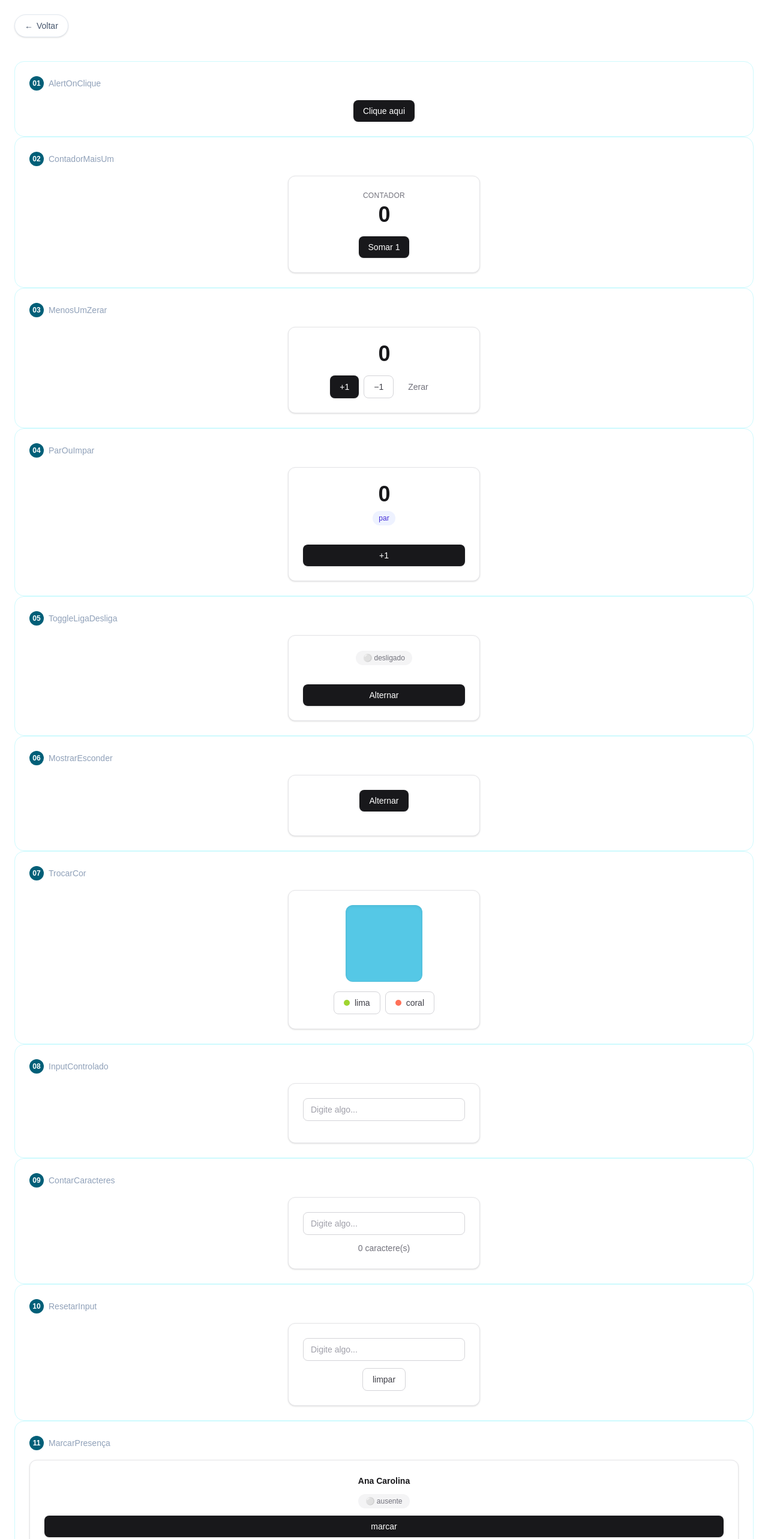
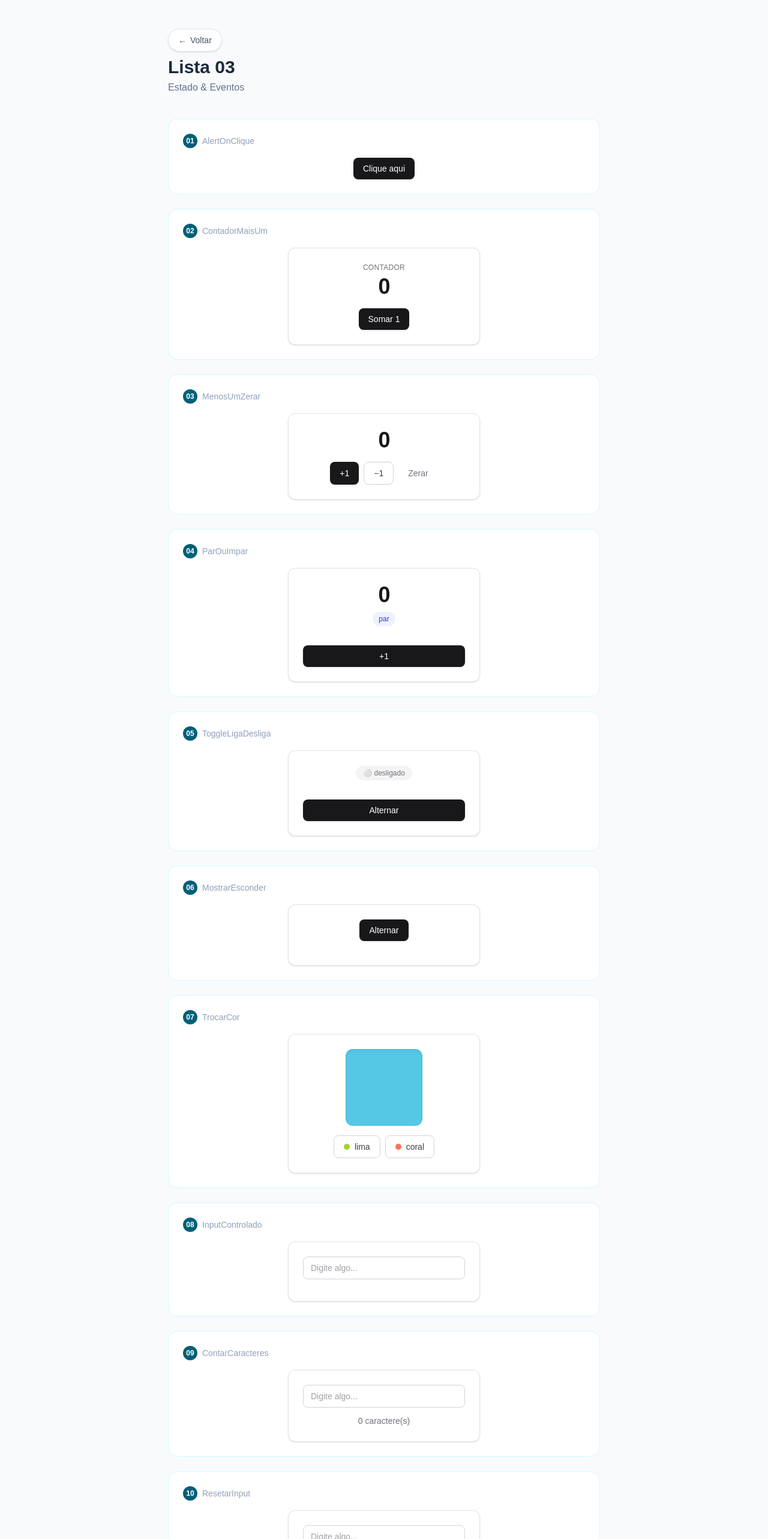
Before and after one commit to GustavoTFPR/ReactAula, a Next.js app: page /lista03 in a window 1280 px wide. Shown: the top 2566 px of the page at 60% size. Built offline with nearby package versions, Linux system fonts and the light colour scheme.

Commit message:
Centralizando os cards da lista 03

```diff
--- a/app/lista03/page.tsx
+++ b/app/lista03/page.tsx
@@ -20,17 +20,20 @@ import PresencaInterativa from "@/components/lista03/PresencaInterativa";
 import MiniMatricula from "@/components/lista03/MiniMatricula";
 import PainelTurma from "@/components/lista03/PainelTurma";
 
-
 export default function Lista03() {
     return (
-        <main className="p-6">
+        <main className="min-h-screen bg-slate-50">
+            <div className="max-w-3xl mx-auto px-6 py-12">
                 <div className="mb-10">
                     <Link
                         href="/"
                         className="inline-flex items-center gap-1.5 text-sm font-medium text-slate-600 bg-white border border-slate-200 rounded-full px-4 py-2 shadow-sm hover:bg-slate-800 hover:text-white hover:border-slate-800 transition-colors">
                         <span aria-hidden>←</span>Voltar
                     </Link>
+                    <h1 className="text-3xl font-bold text-slate-800 mt-2">Lista 03</h1>
+                    <p className="text-slate-500 mt-1">Estado & Eventos</p>
                 </div>
+
                 <div className="space-y-6">
                     <section className="bg-white rounded-2xl border border-cyan-100 p-6">
                         <div className="flex items-center gap-2 mb-4">
@@ -39,8 +42,7 @@ export default function Lista03() {
                         </div>
                         <AlertOnClique />
                     </section>
-            </div>
-            <div className="space-y-6">
+
                     <section className="bg-white rounded-2xl border border-cyan-100 p-6">
                         <div className="flex items-center gap-2 mb-4">
                             <span className="text-xs font-bold bg-cyan-800 text-white rounded-full w-6 h-6 flex items-center justify-center shrink-0">02</span>
@@ -48,8 +50,7 @@ export default function Lista03() {
                         </div>
                         <ContadorMaisUm />
                     </section>
-            </div>
-            <div className="space-y-6">
+
                     <section className="bg-white rounded-2xl border border-cyan-100 p-6">
                         <div className="flex items-center gap-2 mb-4">
                             <span className="text-xs font-bold bg-cyan-800 text-white rounded-full w-6 h-6 flex items-center justify-center shrink-0">03</span>
@@ -57,8 +58,7 @@ export default function Lista03() {
                         </div>
                         <MenosUmEZerar />
                     </section>
-            </div>
-            <div className="space-y-6">
+
                     <section className="bg-white rounded-2xl border border-cyan-100 p-6">
                         <div className="flex items-center gap-2 mb-4">
                             <span className="text-xs font-bold bg-cyan-800 text-white rounded-full w-6 h-6 flex items-center justify-center shrink-0">04</span>
@@ -66,8 +66,7 @@ export default function Lista03() {
                         </div>
                         <ParOuImpar />
                     </section>
-            </div>
-            <div className="space-y-6">
+
                     <section className="bg-white rounded-2xl border border-cyan-100 p-6">
                         <div className="flex items-center gap-2 mb-4">
                             <span className="text-xs font-bold bg-cyan-800 text-white rounded-full w-6 h-6 flex items-center justify-center shrink-0">05</span>
@@ -75,8 +74,7 @@ export default function Lista03() {
                         </div>
                         <ToggleLigaDesliga />
                     </section>
-            </div>
-            <div className="space-y-6">
+
                     <section className="bg-white rounded-2xl border border-cyan-100 p-6">
                         <div className="flex items-center gap-2 mb-4">
                             <span className="text-xs font-bold bg-cyan-800 text-white rounded-full w-6 h-6 flex items-center justify-center shrink-0">06</span>
@@ -84,8 +82,7 @@ export default function Lista03() {
                         </div>
                         <MostrarEsconder />
                     </section>
-            </div>
-            <div className="space-y-6">
+
                     <section className="bg-white rounded-2xl border border-cyan-100 p-6">
                         <div className="flex items-center gap-2 mb-4">
                             <span className="text-xs font-bold bg-cyan-800 text-white rounded-full w-6 h-6 flex items-center justify-center shrink-0">07</span>
@@ -93,8 +90,7 @@ export default function Lista03() {
                         </div>
                         <TrocaCor />
                     </section>
-            </div>
-            <div className="space-y-6">
+
                     <section className="bg-white rounded-2xl border border-cyan-100 p-6">
                         <div className="flex items-center gap-2 mb-4">
                             <span className="text-xs font-bold bg-cyan-800 text-white rounded-full w-6 h-6 flex items-center justify-center shrink-0">08</span>
@@ -102,8 +98,7 @@ export default function Lista03() {
                         </div>
                         <InputControlado />
                     </section>
-            </div>
-            <div className="space-y-6">
+
                     <section className="bg-white rounded-2xl border border-cyan-100 p-6">
                         <div className="flex items-center gap-2 mb-4">
                             <span className="text-xs font-bold bg-cyan-800 text-white rounded-full w-6 h-6 flex items-center justify-center shrink-0">09</span>
@@ -111,8 +106,7 @@ export default function Lista03() {
                         </div>
                         <ContarCaracteres />
                     </section>
-            </div>
-            <div className="space-y-6">
+
                     <section className="bg-white rounded-2xl border border-cyan-100 p-6">
                         <div className="flex items-center gap-2 mb-4">
                             <span className="text-xs font-bold bg-cyan-800 text-white rounded-full w-6 h-6 flex items-center justify-center shrink-0">10</span>
@@ -120,8 +114,7 @@ export default function Lista03() {
                         </div>
                         <ResetarInput />
                     </section>
-            </div>
-            <div className="space-y-6">
+
                     <section className="bg-white rounded-2xl border border-cyan-100 p-6">
                         <div className="flex items-center gap-2 mb-4">
                             <span className="text-xs font-bold bg-cyan-800 text-white rounded-full w-6 h-6 flex items-center justify-center shrink-0">11</span>
@@ -129,8 +122,7 @@ export default function Lista03() {
                         </div>
                         <MarcarPresenca />
                     </section>
-            </div>
-            <div className="space-y-6">
+
                     <section className="bg-white rounded-2xl border border-cyan-100 p-6">
                         <div className="flex items-center gap-2 mb-4">
                             <span className="text-xs font-bold bg-cyan-800 text-white rounded-full w-6 h-6 flex items-center justify-center shrink-0">12</span>
@@ -138,8 +130,7 @@ export default function Lista03() {
                         </div>
                         <CurtidasCard />
                     </section>
-            </div>
-            <div className="space-y-6">
+
                     <section className="bg-white rounded-2xl border border-cyan-100 p-6">
                         <div className="flex items-center gap-2 mb-4">
                             <span className="text-xs font-bold bg-cyan-800 text-white rounded-full w-6 h-6 flex items-center justify-center shrink-0">13</span>
@@ -147,8 +138,7 @@ export default function Lista03() {
                         </div>
                         <AdicionarLista />
                     </section>
-            </div>
-            <div className="space-y-6">
+
                     <section className="bg-white rounded-2xl border border-cyan-100 p-6">
                         <div className="flex items-center gap-2 mb-4">
                             <span className="text-xs font-bold bg-cyan-800 text-white rounded-full w-6 h-6 flex items-center justify-center shrink-0">14</span>
@@ -156,8 +146,7 @@ export default function Lista03() {
                         </div>
                         <RemoverAluno />
                     </section>
-            </div>
-            <div className="space-y-6">
+
                     <section className="bg-white rounded-2xl border border-cyan-100 p-6">
                         <div className="flex items-center gap-2 mb-4">
                             <span className="text-xs font-bold bg-cyan-800 text-white rounded-full w-6 h-6 flex items-center justify-center shrink-0">15</span>
@@ -165,8 +154,7 @@ export default function Lista03() {
                         </div>
                         <ContarPresentes />
                     </section>
-            </div>
-            <div className="space-y-6">
+
                     <section className="bg-white rounded-2xl border border-cyan-100 p-6">
                         <div className="flex items-center gap-2 mb-4">
                             <span className="text-xs font-bold bg-cyan-800 text-white rounded-full w-6 h-6 flex items-center justify-center shrink-0">16</span>
@@ -174,8 +162,7 @@ export default function Lista03() {
                         </div>
                         <DoisContadores />
                     </section>
-            </div>
-            <div className="space-y-6">
+
                     <section className="bg-white rounded-2xl border border-cyan-100 p-6">
                         <div className="flex items-center gap-2 mb-4">
                             <span className="text-xs font-bold bg-cyan-800 text-white rounded-full w-6 h-6 flex items-center justify-center shrink-0">17</span>
@@ -183,8 +170,7 @@ export default function Lista03() {
                         </div>
                         <SoPresentes />
                     </section>
-            </div>
-            <div className="space-y-6">
+
                     <section className="bg-white rounded-2xl border border-cyan-100 p-6">
                         <div className="flex items-center gap-2 mb-4">
                             <span className="text-xs font-bold bg-cyan-800 text-white rounded-full w-6 h-6 flex items-center justify-center shrink-0">18</span>
@@ -192,8 +178,7 @@ export default function Lista03() {
                         </div>
                         <PresencaInterativa />
                     </section>
-            </div>
-            <div className="space-y-6">
+
                     <section className="bg-white rounded-2xl border border-cyan-100 p-6">
                         <div className="flex items-center gap-2 mb-4">
                             <span className="text-xs font-bold bg-cyan-800 text-white rounded-full w-6 h-6 flex items-center justify-center shrink-0">19</span>
@@ -201,8 +186,7 @@ export default function Lista03() {
                         </div>
                         <MiniMatricula />
                     </section>
-            </div>
-            <div className="space-y-6">
+
                     <section className="bg-white rounded-2xl border border-cyan-100 p-6">
                         <div className="flex items-center gap-2 mb-4">
                             <span className="text-xs font-bold bg-cyan-800 text-white rounded-full w-6 h-6 flex items-center justify-center shrink-0">20</span>
@@ -211,6 +195,7 @@ export default function Lista03() {
                         <PainelTurma />
                     </section>
                 </div>
+            </div>
         </main>
     );
 }
```
Lines whose indentation alone changed are shown as unchanged.
